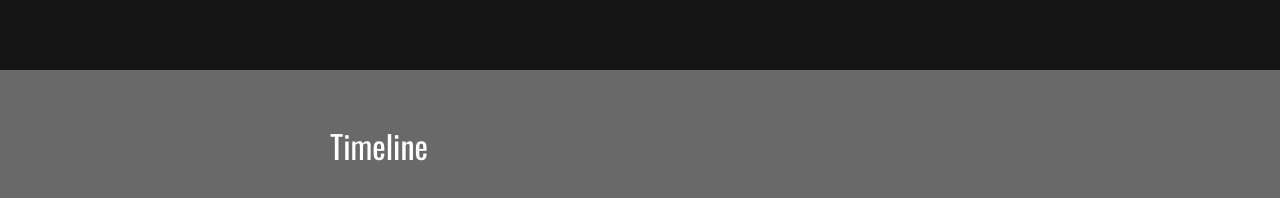
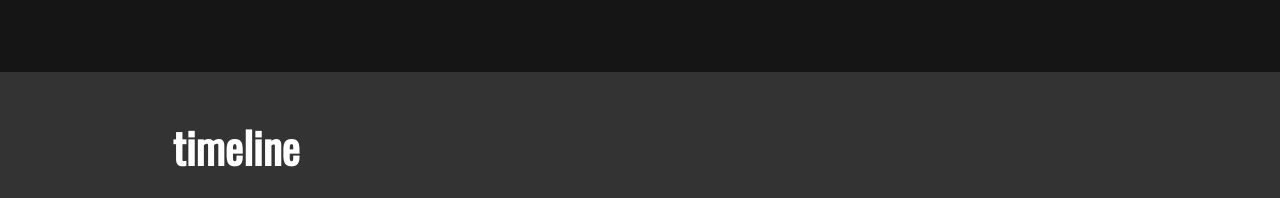
Before and after one commit to Ribeiro1300/Linkr, a React (Create React App) app: page /timeline in a window 1280 px wide. Shown: the top 198 px of the page. Built offline with nearby package versions, Linux system fonts and the light colour scheme.

Commit message:
fix: layout Trendind

```diff
--- a/src/components/Timeline.js
+++ b/src/components/Timeline.js
@@ -8,7 +8,7 @@ export default function Timeline() {
   return (
     <Container>
       <Content>
-        <PageTitle>Timeline</PageTitle>
+        <PageTitle>timeline</PageTitle>
         <NewPost></NewPost>
         <Posts postsList={allPosts} />
       </Content>
--- a/src/components/TopBar.js
+++ b/src/components/TopBar.js
@@ -8,7 +8,7 @@ const Top = styled.div`
   position: fixed;
   top: 0px;
   width: 100%;
-  height: 70px;
+  height: 72px;
   background-color: #151515;
   display: flex;
   justify-content: space-between;
--- a/src/components/Trending.js
+++ b/src/components/Trending.js
@@ -6,12 +6,12 @@ export default function Trending() {
 
 const TrendingBox = styled.div`
   position: fixed;
-  width: 200px;
+  width: 300px;
   height: 400px;
   background-color: #171717;
   border-radius: 10px;
-  top: 200px;
-  left: 1000px;
+  top: 218px;
+  left: 1125px;
 
   @media (max-width: 375) {
     display: none;
--- a/src/styles/PagesStyles.js
+++ b/src/styles/PagesStyles.js
@@ -6,21 +6,23 @@ import styled from "styled-components";
 
 const Container = styled.div`
   width: 100%;
-  background-color: #696969;
-  margin-top: 70px;
+  background-color: #333333;
+  margin-top: 72px;
   display: flex;
   justify-content: center;
 `;
 
 const PageTitle = styled.h2`
-  font-size: 32px;
+  font-size: 43px;
+  font-weight: bold;
   font-family: "Oswald", sans-serif;
   color: white;
   margin-bottom: 50px;
 `;
 const Content = styled.div`
-  width: 620px;
-  margin-top: 60px;
+  width: 935px;
+  margin-top: 53px;
+  padding-right: 325px;
 `;
 const NewPost = styled.div`
   width: 100%;
```
Also changed, not shown: 1 other file (tests, documents, lock files or other folders).
